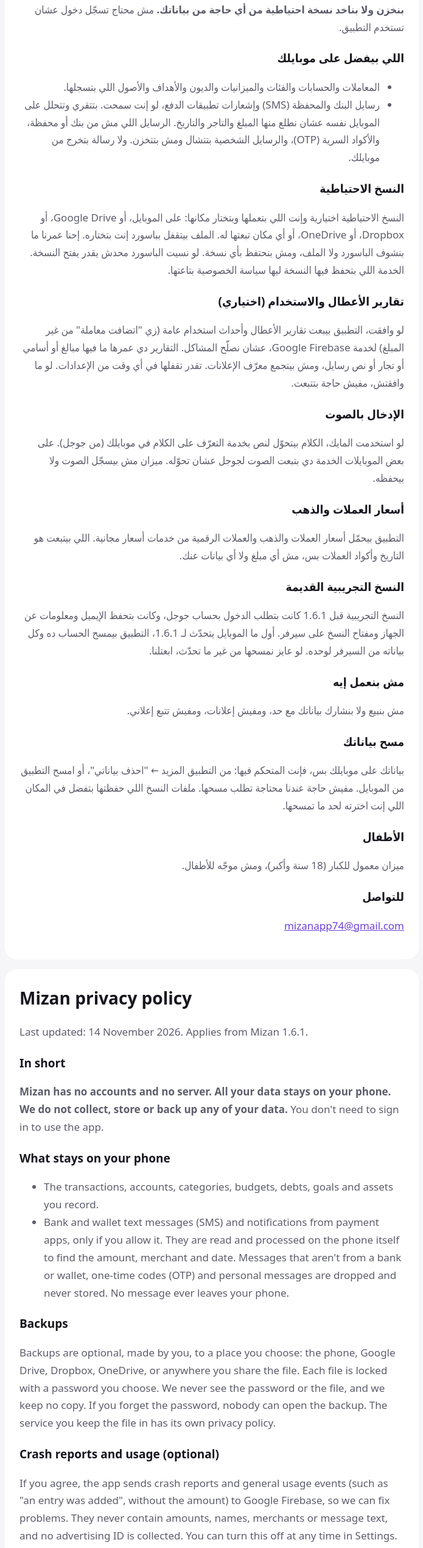
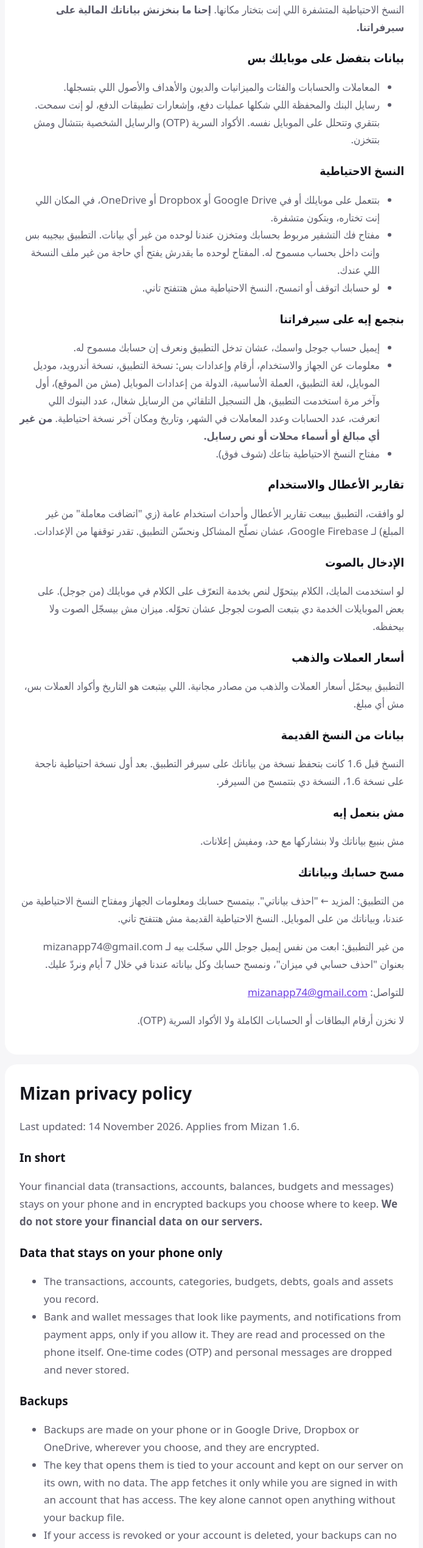
Before and after one commit to mizanapp74/mizan-site, a plain HTML site: page privacy.html in a window 1280 px wide. Shown: the part 246-2784 px from the top of the page at 61% size, without its empty margins (292-987 px from the left). Drawn offline with Linux system fonts and the light colour scheme.

Commit message:
Privacy: back to the v1.6 setup (account, backup key and usage stats on our server; no financial data or backups)
Co-Authored-By: Claude Opus 5.5 <noreply@anthropic.com>

```diff
--- a/privacy.html
+++ b/privacy.html
@@ -19,84 +19,100 @@
 <main>
   <section class="card">
     <h1>سياسة الخصوصية لتطبيق ميزان</h1>
-    <p>آخر تحديث: 14 نوفمبر 2026. بتطبق من نسخة ميزان 1.6.1.</p>
+    <p>آخر تحديث: 14 نوفمبر 2026. بتطبق من نسخة ميزان 1.6.</p>
 
     <h2>الخلاصة</h2>
-    <p><strong>ميزان مالوش حسابات ولا سيرفر. كل بياناتك بتفضل على موبايلك. إحنا مش بنجمع ولا بنخزن ولا بناخد نسخة احتياطية من أي حاجة من بياناتك.</strong> مش محتاج تسجّل دخول عشان تستخدم التطبيق.</p>
+    <p>بياناتك المالية (المعاملات والحسابات والأرصدة والميزانيات والرسايل) بتفضل على موبايلك وفي النسخ الاحتياطية المتشفرة اللي إنت بتختار مكانها. <strong>إحنا ما بنخزنش بياناتك المالية على سيرفراتنا.</strong></p>
 
-    <h2>اللي بيفضل على موبايلك</h2>
+    <h2>بيانات بتفضل على موبايلك بس</h2>
     <ul>
       <li>المعاملات والحسابات والفئات والميزانيات والديون والأهداف والأصول اللي بتسجلها.</li>
-      <li>رسايل البنك والمحفظة (SMS) وإشعارات تطبيقات الدفع، لو إنت سمحت. بتتقري وتتحلل على الموبايل نفسه عشان نطلع منها المبلغ والتاجر والتاريخ. الرسايل اللي مش من بنك أو محفظة، والأكواد السرية (OTP)، والرسايل الشخصية بتتشال ومش بتتخزن. ولا رسالة بتخرج من موبايلك.</li>
+      <li>رسايل البنك والمحفظة اللي شكلها عمليات دفع، وإشعارات تطبيقات الدفع، لو إنت سمحت. بتتقري وتتحلل على الموبايل نفسه. الأكواد السرية (OTP) والرسايل الشخصية بتتشال ومش بتتخزن.</li>
     </ul>
 
     <h2>النسخ الاحتياطية</h2>
-    <p>النسخ الاحتياطية اختيارية وإنت اللي بتعملها وبتختار مكانها: على الموبايل، أو Google Drive، أو Dropbox، أو OneDrive، أو أي مكان تبعتها له. الملف بيتقفل بباسورد إنت بتختاره. إحنا عمرنا ما بنشوف الباسورد ولا الملف، ومش بنحتفظ بأي نسخة. لو نسيت الباسورد محدش يقدر يفتح النسخة. الخدمة اللي بتحفظ فيها النسخة ليها سياسة الخصوصية بتاعتها.</p>
+    <ul>
+      <li>بتتعمل على موبايلك أو في Google Drive أو Dropbox أو OneDrive، في المكان اللي إنت تختاره، وبتكون متشفرة.</li>
+      <li>مفتاح فك التشفير مربوط بحسابك ومتخزن عندنا لوحده من غير أي بيانات. التطبيق بيجيبه بس وإنت داخل بحساب مسموح له. المفتاح لوحده ما يقدرش يفتح أي حاجة من غير ملف النسخة اللي عندك.</li>
+      <li>لو حسابك اتوقف أو اتمسح، النسخ الاحتياطية مش هتتفتح تاني.</li>
+    </ul>
 
-    <h2>تقارير الأعطال والاستخدام (اختياري)</h2>
-    <p>لو وافقت، التطبيق بيبعت تقارير الأعطال وأحداث استخدام عامة (زي "اتضافت معاملة" من غير المبلغ) لخدمة Google Firebase، عشان نصلّح المشاكل. التقارير دي عمرها ما فيها مبالغ أو أسامي أو تجار أو نص رسايل، ومش بيتجمع معرّف الإعلانات. تقدر تقفلها في أي وقت من الإعدادات. لو ما وافقتش، مفيش حاجة بتتبعت.</p>
+    <h2>بنجمع إيه على سيرفراتنا</h2>
+    <ul>
+      <li>إيميل حساب جوجل واسمك، عشان تدخل التطبيق ونعرف إن حسابك مسموح له.</li>
+      <li>معلومات عن الجهاز والاستخدام، أرقام وإعدادات بس: نسخة التطبيق، نسخة أندرويد، موديل الموبايل، لغة التطبيق، العملة الأساسية، الدولة من إعدادات الموبايل (مش من الموقع)، أول وآخر مرة استخدمت التطبيق، هل التسجيل التلقائي من الرسايل شغال، عدد البنوك اللي اتعرفت، عدد الحسابات وعدد المعاملات في الشهر، وتاريخ ومكان آخر نسخة احتياطية. <strong>من غير أي مبالغ أو أسماء محلات أو نص رسايل.</strong></li>
+      <li>مفتاح النسخ الاحتياطية بتاعك (شوف فوق).</li>
+    </ul>
+
+    <h2>تقارير الأعطال والاستخدام</h2>
+    <p>لو وافقت، التطبيق بيبعت تقارير الأعطال وأحداث استخدام عامة (زي "اتضافت معاملة" من غير المبلغ) لـ Google Firebase، عشان نصلّح المشاكل ونحسّن التطبيق. تقدر توقفها من الإعدادات.</p>
 
     <h2>الإدخال بالصوت</h2>
     <p>لو استخدمت المايك، الكلام بيتحوّل لنص بخدمة التعرّف على الكلام في موبايلك (من جوجل). على بعض الموبايلات الخدمة دي بتبعت الصوت لجوجل عشان تحوّله. ميزان مش بيسجّل الصوت ولا بيحفظه.</p>
 
     <h2>أسعار العملات والذهب</h2>
-    <p>التطبيق بيحمّل أسعار العملات والذهب والعملات الرقمية من خدمات أسعار مجانية. اللي بيتبعت هو التاريخ وأكواد العملات بس، مش أي مبلغ ولا أي بيانات عنك.</p>
+    <p>التطبيق بيحمّل أسعار العملات والذهب من مصادر مجانية. اللي بيتبعت هو التاريخ وأكواد العملات بس، مش أي مبلغ.</p>
 
-    <h2>النسخ التجريبية القديمة</h2>
-    <p>النسخ التجريبية قبل 1.6.1 كانت بتطلب الدخول بحساب جوجل، وكانت بتحفظ الإيميل ومعلومات عن الجهاز ومفتاح النسخ على سيرفر. أول ما الموبايل يتحدّث لـ 1.6.1، التطبيق بيمسح الحساب ده وكل بياناته من السيرفر لوحده. لو عايز نمسحها من غير ما تحدّث، ابعتلنا.</p>
+    <h2>بيانات من النسخ القديمة</h2>
+    <p>النسخ قبل 1.6 كانت بتحفظ نسخة من بياناتك على سيرفر التطبيق. بعد أول نسخة احتياطية ناجحة على نسخة 1.6، النسخة دي بتتمسح من السيرفر.</p>
 
     <h2>مش بنعمل إيه</h2>
-    <p>مش بنبيع ولا بنشارك بياناتك مع حد، ومفيش إعلانات، ومفيش تتبع إعلاني.</p>
+    <p>مش بنبيع بياناتك ولا بنشاركها مع حد، ومفيش إعلانات.</p>
 
-    <h2>مسح بياناتك</h2>
-    <p>بياناتك على موبايلك بس، فإنت المتحكم فيها: من التطبيق المزيد ← "احذف بياناتي"، أو امسح التطبيق من الموبايل. مفيش حاجة عندنا محتاجة تطلب مسحها. ملفات النسخ اللي حفظتها بتفضل في المكان اللي إنت اخترته لحد ما تمسحها.</p>
-
-    <h2>الأطفال</h2>
-    <p>ميزان معمول للكبار (18 سنة وأكبر)، ومش موجّه للأطفال.</p>
-
-    <h2>للتواصل</h2>
-    <p><a href="mailto:mizanapp74@gmail.com">mizanapp74@gmail.com</a></p>
+    <h2 id="delete">مسح حسابك وبياناتك</h2>
+    <p>من التطبيق: المزيد ← "احذف بياناتي". بيتمسح حسابك ومعلومات الجهاز ومفتاح النسخ الاحتياطية من عندنا، وبياناتك من على الموبايل. النسخ الاحتياطية القديمة مش هتتفتح تاني.</p>
+    <p>من غير التطبيق: ابعت من نفس إيميل جوجل اللي سجّلت بيه لـ mizanapp74@gmail.com بعنوان "احذف حسابي في ميزان"، ونمسح حسابك وكل بياناته عندنا في خلال 7 أيام ونردّ عليك.</p>
+    <p>للتواصل: <a href="mailto:mizanapp74@gmail.com">mizanapp74@gmail.com</a></p>
+    <p>لا نخزن أرقام البطاقات أو الحسابات الكاملة ولا الأكواد السرية (OTP).</p>
   </section>
 
   <section class="card" lang="en">
     <h1>Mizan privacy policy</h1>
-    <p>Last updated: 14 November 2026. Applies from Mizan 1.6.1.</p>
+    <p>Last updated: 14 November 2026. Applies from Mizan 1.6.</p>
 
     <h2>In short</h2>
-    <p><strong>Mizan has no accounts and no server. All your data stays on your phone. We do not collect, store or back up any of your data.</strong> You don't need to sign in to use the app.</p>
+    <p>Your financial data (transactions, accounts, balances, budgets and messages) stays on your phone and in encrypted backups you choose where to keep. <strong>We do not store your financial data on our servers.</strong></p>
 
-    <h2>What stays on your phone</h2>
+    <h2>Data that stays on your phone only</h2>
     <ul>
       <li>The transactions, accounts, categories, budgets, debts, goals and assets you record.</li>
-      <li>Bank and wallet text messages (SMS) and notifications from payment apps, only if you allow it. They are read and processed on the phone itself to find the amount, merchant and date. Messages that aren't from a bank or wallet, one-time codes (OTP) and personal messages are dropped and never stored. No message ever leaves your phone.</li>
+      <li>Bank and wallet messages that look like payments, and notifications from payment apps, only if you allow it. They are read and processed on the phone itself. One-time codes (OTP) and personal messages are dropped and never stored.</li>
     </ul>
 
     <h2>Backups</h2>
-    <p>Backups are optional, made by you, to a place you choose: the phone, Google Drive, Dropbox, OneDrive, or anywhere you share the file. Each file is locked with a password you choose. We never see the password or the file, and we keep no copy. If you forget the password, nobody can open the backup. The service you keep the file in has its own privacy policy.</p>
+    <ul>
+      <li>Backups are made on your phone or in Google Drive, Dropbox or OneDrive, wherever you choose, and they are encrypted.</li>
+      <li>The key that opens them is tied to your account and kept on our server on its own, with no data. The app fetches it only while you are signed in with an account that has access. The key alone cannot open anything without your backup file.</li>
+      <li>If your access is revoked or your account is deleted, your backups can no longer be opened.</li>
+    </ul>
 
-    <h2>Crash reports and usage (optional)</h2>
-    <p>If you agree, the app sends crash reports and general usage events (such as "an entry was added", without the amount) to Google Firebase, so we can fix problems. They never contain amounts, names, merchants or message text, and no advertising ID is collected. You can turn this off at any time in Settings. If you don't agree, nothing is sent.</p>
+    <h2>What we keep on our servers</h2>
+    <ul>
+      <li>Your Google account email and name, to sign you in and check that your account has access.</li>
+      <li>Device and usage information, as numbers and settings only: app version, Android version, phone model, app language, main currency, country from your phone's region setting (not location), first and last time you used the app, whether automatic capture is on, number of banks recognised, number of accounts and of entries per month, and the date and destination type of your last backup. <strong>No amounts, merchant names or message text.</strong></li>
+      <li>Your backup key (see above).</li>
+    </ul>
+
+    <h2>Crash reports and usage</h2>
+    <p>If you agree, the app sends crash reports and general usage events (such as "an entry was added", without the amount) to Google Firebase, so we can fix problems and improve the app. You can turn this off in Settings.</p>
 
     <h2>Voice entry</h2>
     <p>If you use the microphone, your speech is turned into text by your phone's speech recognition service (from Google). On some phones that service sends the audio to Google to do this. Mizan does not record or keep the audio.</p>
 
     <h2>Exchange rates and gold prices</h2>
-    <p>The app downloads currency, gold and crypto prices from free price services. Only dates and currency codes are sent, never an amount or anything about you.</p>
+    <p>The app downloads currency and gold prices from free sources. Only dates and currency codes are sent, never an amount.</p>
 
-    <h2>Earlier test versions</h2>
-    <p>Test versions before 1.6.1 asked you to sign in with Google and kept your email, device information and a backup key on a server. When a phone updates to 1.6.1, the app deletes that account and all its server data automatically. If you'd like it deleted without updating, email us.</p>
+    <h2>Data from earlier versions</h2>
+    <p>Versions before 1.6 kept a copy of your data on the app's server. After your first successful backup on version 1.6, that copy is deleted from the server.</p>
 
     <h2>What we don't do</h2>
-    <p>We don't sell or share your data, there are no ads, and there is no ad tracking.</p>
+    <p>We don't sell or share your data, and there are no ads.</p>
 
-    <h2>Deleting your data</h2>
-    <p>Your data is only on your phone, so you control it: in the app, More → "Delete my data", or uninstall the app. There is nothing held by us to ask us to delete. Backup files you saved stay where you put them until you delete them.</p>
-
-    <h2>Children</h2>
-    <p>Mizan is made for adults (18 and over) and is not directed at children.</p>
-
-    <h2>Contact</h2>
-    <p><a href="mailto:mizanapp74@gmail.com">mizanapp74@gmail.com</a></p>
+    <h2 id="delete-en">Deleting your account and data</h2>
+    <p>In the app: More → "Delete my data". Your account, device information and backup key are deleted from our server, and your data is deleted from the phone. Old backups can no longer be opened.</p>
+    <p>Without the app: email mizanapp74@gmail.com from the Google address you signed in with, subject "Delete my Mizan account". We delete your account and everything we hold about it within 7 days and reply to confirm.</p>
+    <p>Contact: <a href="mailto:mizanapp74@gmail.com">mizanapp74@gmail.com</a></p>
+    <p>We never store full card or account numbers, or one-time codes (OTP).</p>
   </section>
   <p><a href="index.html">Mizan</a></p>
 </main>
```
Also changed, not shown: index.html (+2 -2 lines).
